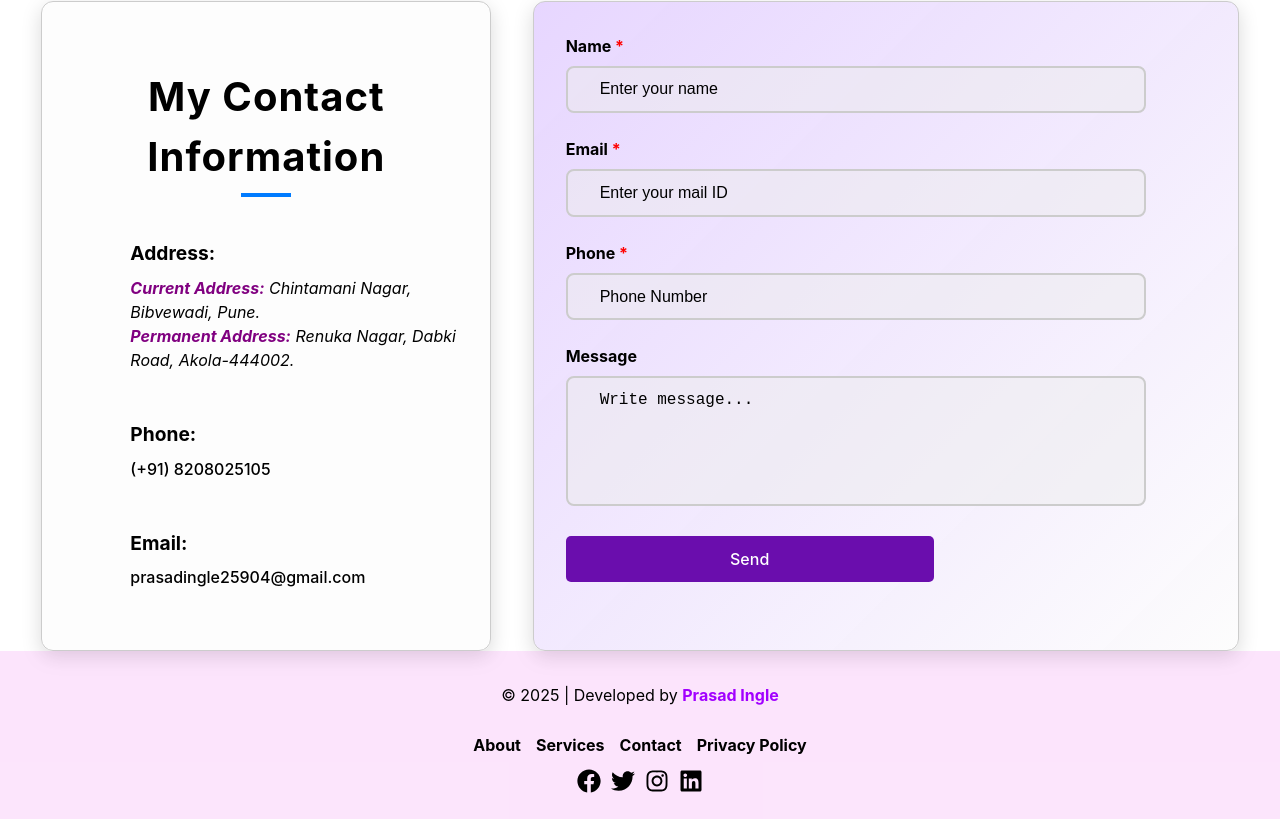
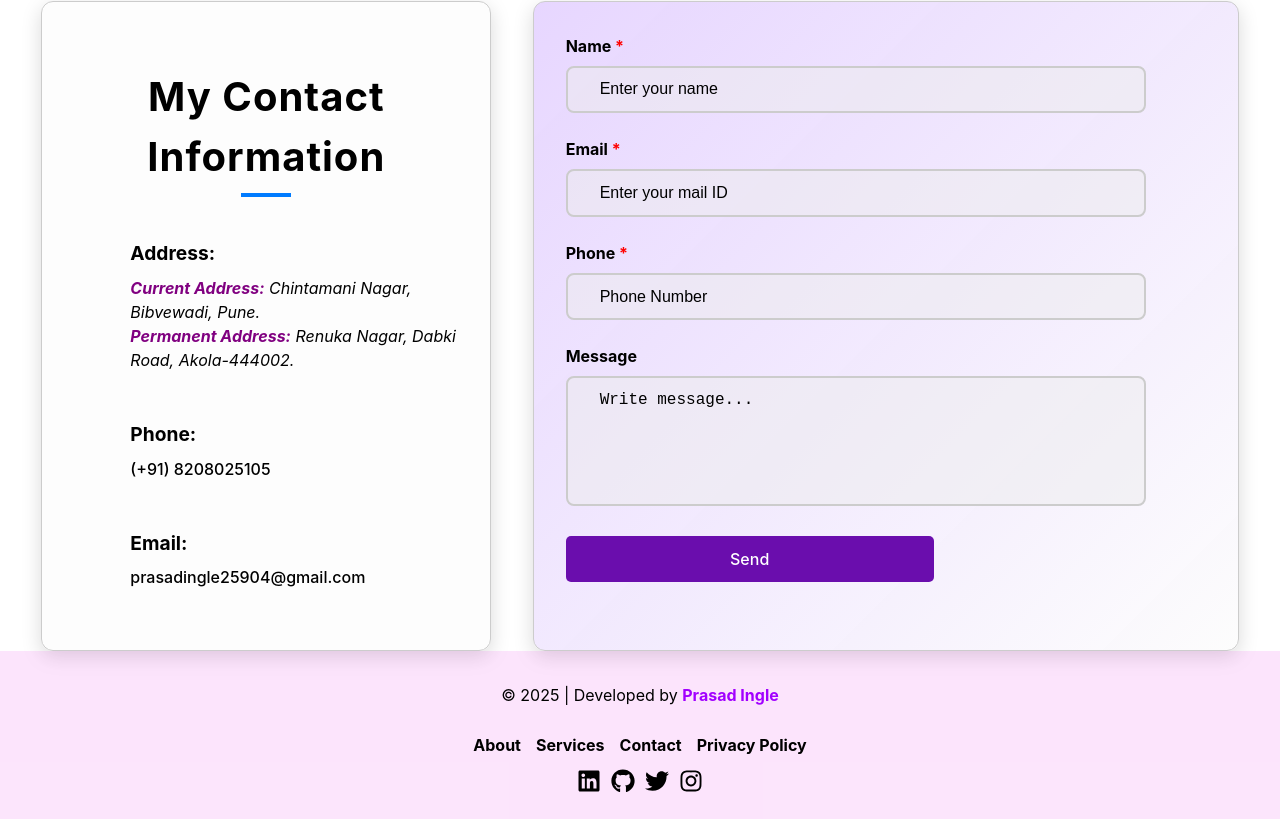
Before and after one commit to prasad25904/Portfolio, a React (Vite) app: page / in a window 1280 px wide. Shown: the part 3811-4630 px from the top of the page. Built offline with nearby package versions, Linux system fonts and the light colour scheme; a web font is replaced by a local one.

Commit message:
Footer improved link added

```diff
--- a/src/Components/Footer/Footer.jsx
+++ b/src/Components/Footer/Footer.jsx
@@ -1,6 +1,6 @@
 import React from 'react';
 import './Footer.css';
-import { FaFacebook, FaTwitter, FaInstagram, FaLinkedin } from 'react-icons/fa';
+import { FaGithub, FaTwitter, FaInstagram, FaLinkedin } from 'react-icons/fa';
 
 const Footer = () => {
   return (
@@ -18,17 +18,17 @@
         </div>
 
         <div className="footer-socials">
-          <a href="https://facebook.com" target="_blank" rel="noopener noreferrer">
-            <FaFacebook />
+          <a href="https://www.linkedin.com/in/prasad-ingle-639731261/" target="_blank" rel="noopener noreferrer">
+            <FaLinkedin />
+          </a>
+          <a href="https://github.com/prasad25904" target="_blank" rel="noopener noreferrer">
+            <FaGithub />
           </a>
           <a href="https://twitter.com" target="_blank" rel="noopener noreferrer">
             <FaTwitter />
           </a>
           <a href="https://instagram.com" target="_blank" rel="noopener noreferrer">
             <FaInstagram />
-          </a>
-          <a href="https://linkedin.com" target="_blank" rel="noopener noreferrer">
-            <FaLinkedin />
           </a>
         </div>
       </div>
```
